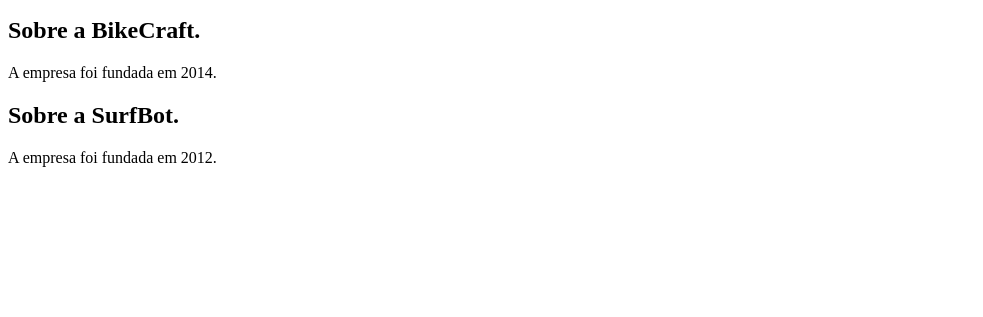
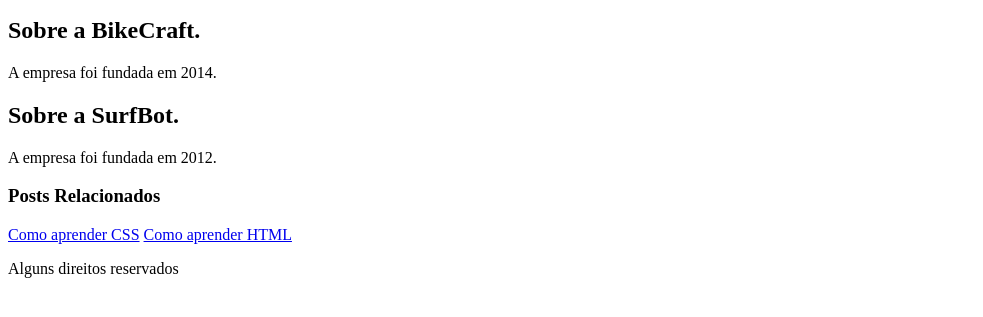
Before and after one commit to GabryelBoeira/html_css_fundamentos, a plain HTML site: page html.semantica/pontos.referencia/index.html in a window 1280 px wide. Shown: the part 127-444 px from the top of the page, without its empty margins (0-983 px from the left). Drawn offline with Linux system fonts and the light colour scheme.

Commit message:
tag footer, header e aside

```diff
--- a/html.semantica/pontos.referencia/index.html
+++ b/html.semantica/pontos.referencia/index.html
@@ -8,11 +8,14 @@
 </head>
 
 <body>
-  <nav aria-label="texto-lido-pelo-leitor-de-tela">
-    <a href="/">Sobre</a>
-    <a href="/">Contatos</a>
-    <a href="/">Voltar</a>
-  </nav>
+  <header>
+    <nav aria-label="texto-lido-pelo-leitor-de-tela">
+      <a href="/">Sobre</a>
+      <a href="/">Contatos</a>
+      <a href="/">Voltar</a>
+    </nav>
+  </header>
+
   <main>
     <h1>Nimbus Stark</h1>
     <p>
@@ -20,16 +23,29 @@
       equipada com os melhores acessórios, o que garante maior velocidade.
     </p>
   </main>
+
   <!-- Utilizar a tag article ando o conteudo nao depende do resto da pagina como a apresentacao da empresa -->
   <article aria-labelledby="sobre-bikecraft">
     <h2 id="sobre-bikecraft">Sobre a BikeCraft.</h2>
     <p>A empresa foi fundada em 2014.</p>
   </article>
+
   <!-- Para a tag section ele para ser lida deve conter um aria-label para poder ser descada, utilizando em compomentes que possuem depencias no site que sem elas nao e possivel realizar o carregamento completo ou sem erros-->
   <section aria-label="Sobre a SurfBot">
     <h2>Sobre a SurfBot.</h2>
     <p>A empresa foi fundada em 2012.</p>
   </section>
+
+  <!-- tag para conteudo extra no site, informacoes nao relaciondas -->
+  <aside>
+    <h3>Posts Relacionados</h3>
+    <a href="/">Como aprender CSS</a>
+    <a href="/">Como aprender HTML</a>
+  </aside>
+
+  <footer>
+    <p>Alguns direitos reservados</p>
+  </footer>
 </body>
 
 </html>
```
